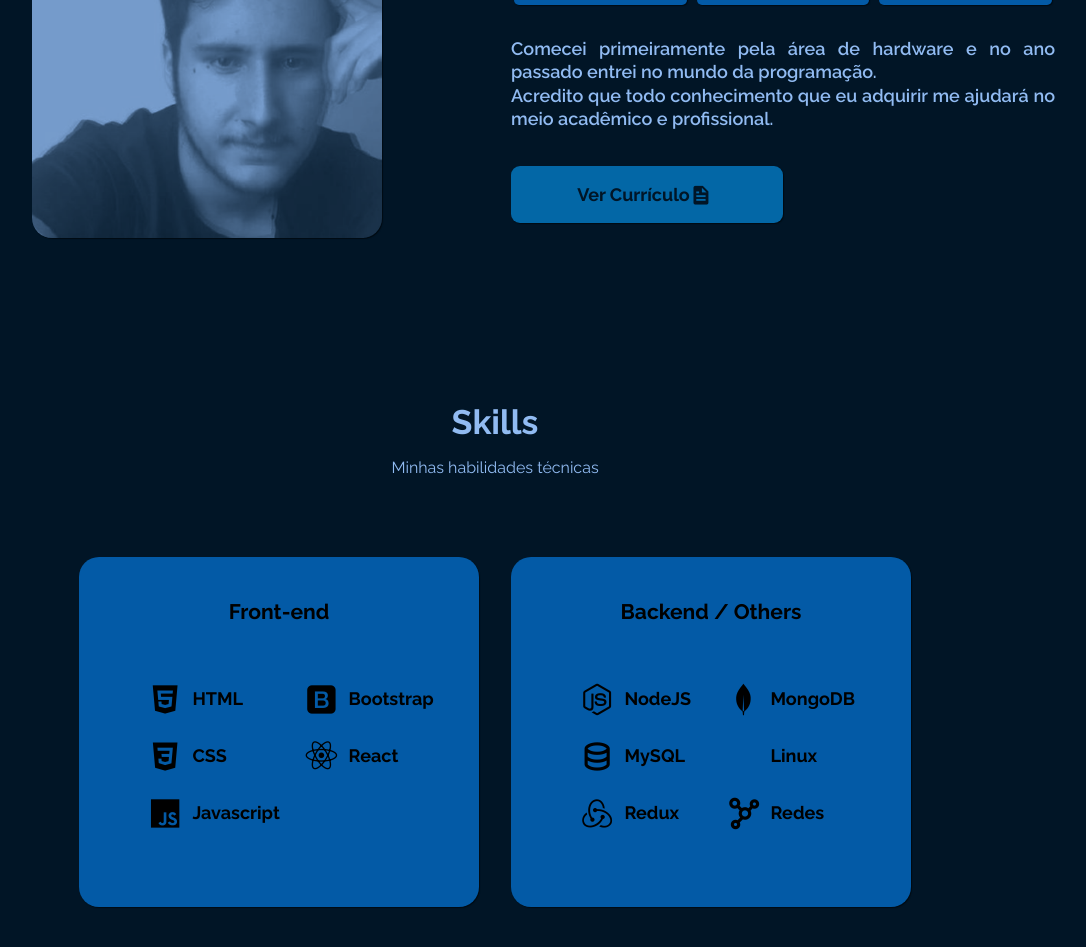
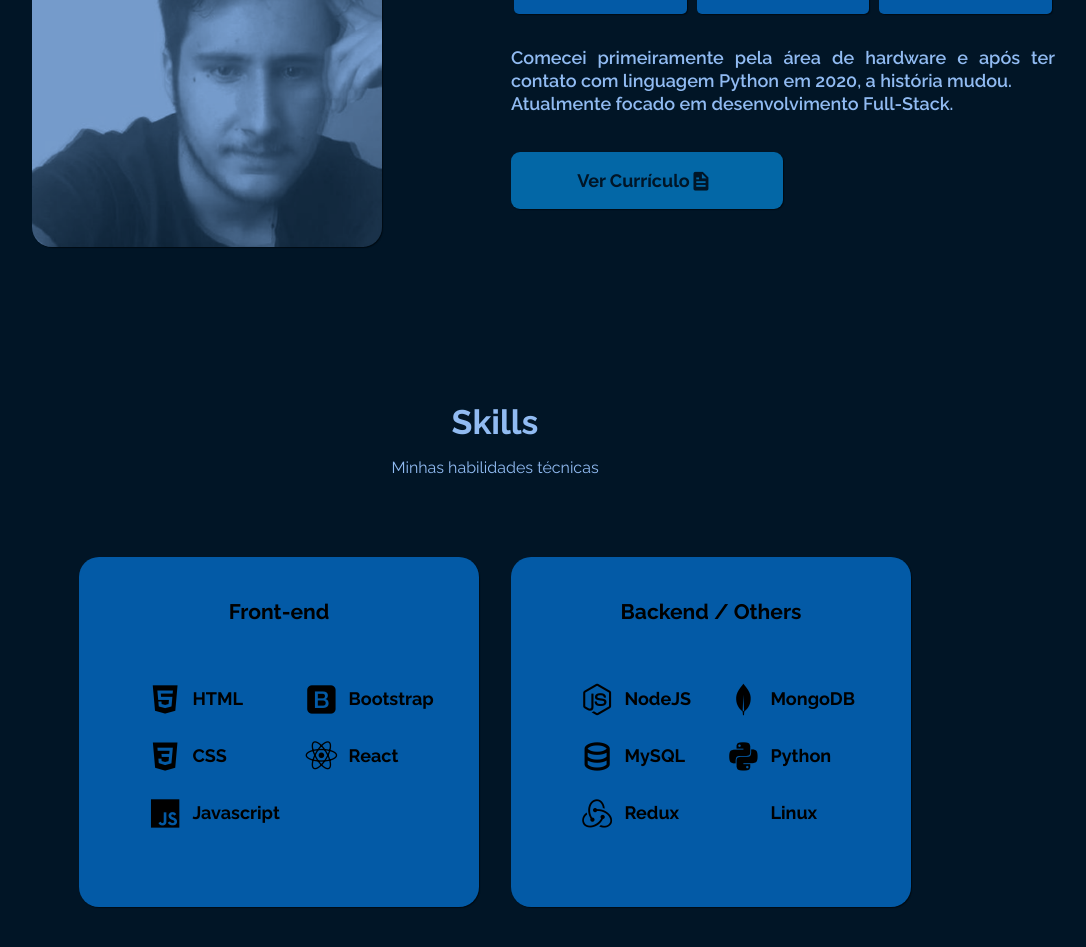
Before and after one commit to vitox013/portfolio, a React (Vite) app: page / in a window 1280 px wide. Shown: the part 1200-2147 px from the top of the page, without its empty margins (145-1231 px from the left). Built offline with nearby package versions, Linux system fonts and the light colour scheme; some icons are missing.

Commit message:
update bio and cv

```diff
--- a/src/components/data/SkillsData.jsx
+++ b/src/components/data/SkillsData.jsx
@@ -55,14 +55,15 @@ export const tools = [
     },
     {
         id: 10,
+        icon: "bx bxl-python",
+        title: "Python",
+        category: "Backend / Others",
+    },
+
+    {
+        id: 11,
         icon: "icon-linux",
         title: "Linux",
-    category: "Backend / Others",
-  },
-  {
-    id: 11,
-    icon: "bx bx-network-chart",
-    title: "Redes",
         category: "Backend / Others",
     },
 ];
--- a/src/components/pages/About.jsx
+++ b/src/components/pages/About.jsx
@@ -1,36 +1,61 @@
-import './About.css'
-import Container from '../layout/Container';
-import photo from "../../imgs/picture.png"
-import Intro from '../layout/Intro';
-import CardAbt from '../cards/CardAbt';
+import "./About.css";
+import Container from "../layout/Container";
+import photo from "../../imgs/picture.png";
+import Intro from "../layout/Intro";
+import CardAbt from "../cards/CardAbt";
 
-
-function About(){
+function About() {
     return (
         <Container customClass="aboutContainer">
-            <section className='about' id='sobre'>
-                <Intro intro="Sobre Mim" text="Minha apresentação"/>
-                <div className='desc_photo'>
-                    <div className='photo'>
+            <section className="about" id="sobre">
+                <Intro intro="Sobre Mim" text="Minha apresentação" />
+                <div className="desc_photo">
+                    <div className="photo">
                         <img src={photo} alt="" />
                     </div>
-                    <div className='desc'>
-                        <div className='icon'>
-                            <CardAbt icon="bx bxs-component" text="Organização" anima="bx-tada"/>
-                            <CardAbt icon="bx bx-play-circle" text="Hands On" anima="bx-flashing"/>
-                            <CardAbt icon="bx bx-analyse" text="Adaptável" anima="bx-spin"/>
+                    <div className="desc">
+                        <div className="icon">
+                            <CardAbt
+                                icon="bx bxs-component"
+                                text="Organização"
+                                anima="bx-tada"
+                            />
+                            <CardAbt
+                                icon="bx bx-play-circle"
+                                text="Hands On"
+                                anima="bx-flashing"
+                            />
+                            <CardAbt
+                                icon="bx bx-analyse"
+                                text="Adaptável"
+                                anima="bx-spin"
+                            />
                         </div>
-                        <div className='text'>
-                            <p>Comecei primeiramente pela área de hardware e no ano passado entrei no mundo da programação. </p>
-                            <p>Acredito que todo conhecimento que eu adquirir me ajudará no meio acadêmico e profissional.</p>
-                            <a href="https://drive.google.com/file/d/1hisPgrt6VKhtIBx6UbnRxs9omJLehg-D/view?usp=share_link" target="_blank"><button className='btn'> Ver Currículo <i class='bx bxs-file curr' ></i></button></a>
+                        <div className="text">
+                            <p>
+                                Comecei primeiramente pela área de hardware e
+                                após ter contato com linguagem Python em 2020, a
+                                história mudou.
+                            </p>
+                            <p>
+                                Atualmente focado em desenvolvimento Full-Stack.
+                            </p>
+                            <a
+                                href="https://drive.google.com/file/d/1iEpu130FJbzAPP9DlVrnsYMun0tcZVxc/view?usp=share_link"
+                                target="_blank"
+                            >
+                                <button className="btn">
+                                    {" "}
+                                    Ver Currículo{" "}
+                                    <i class="bx bxs-file curr"></i>
+                                </button>
+                            </a>
                         </div>
                     </div>
                 </div>
             </section>
         </Container>
-    )
-
+    );
 }
 
 export default About;
```
Lines whose indentation alone changed are shown as unchanged.
